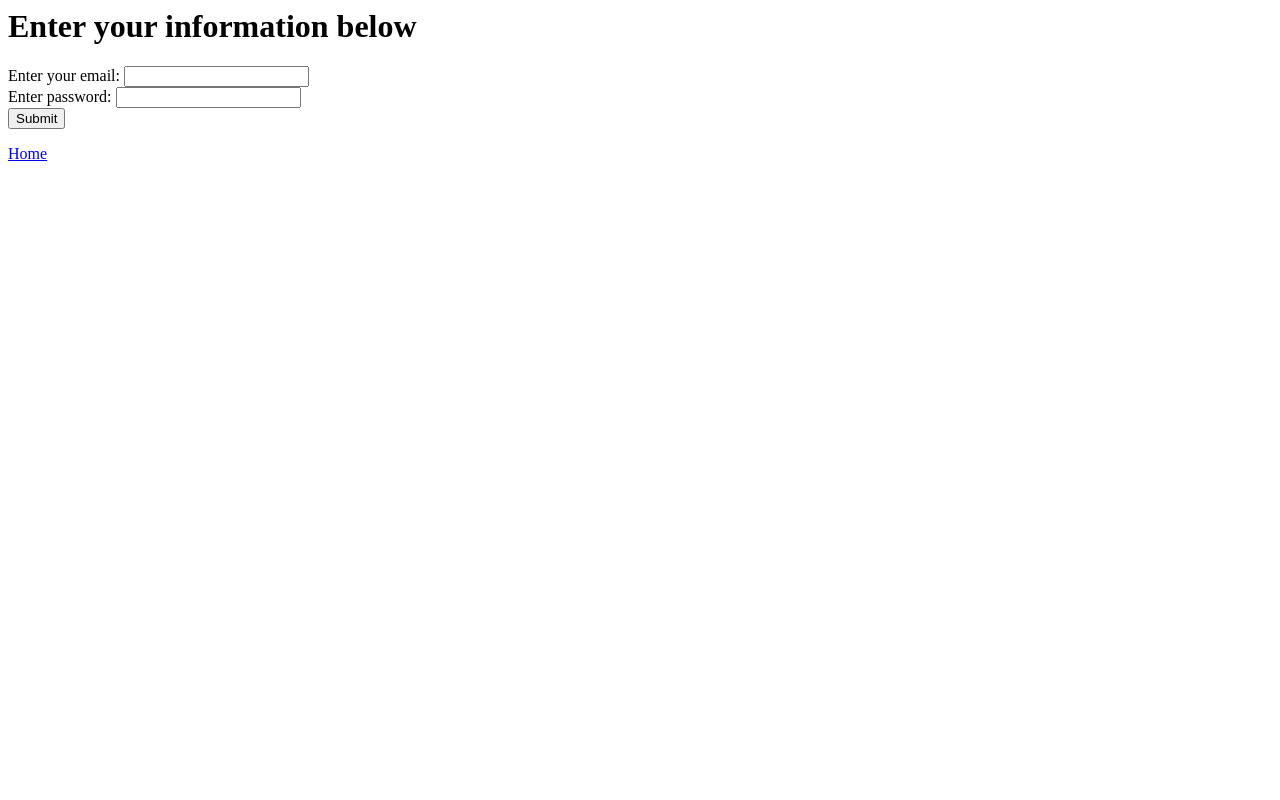
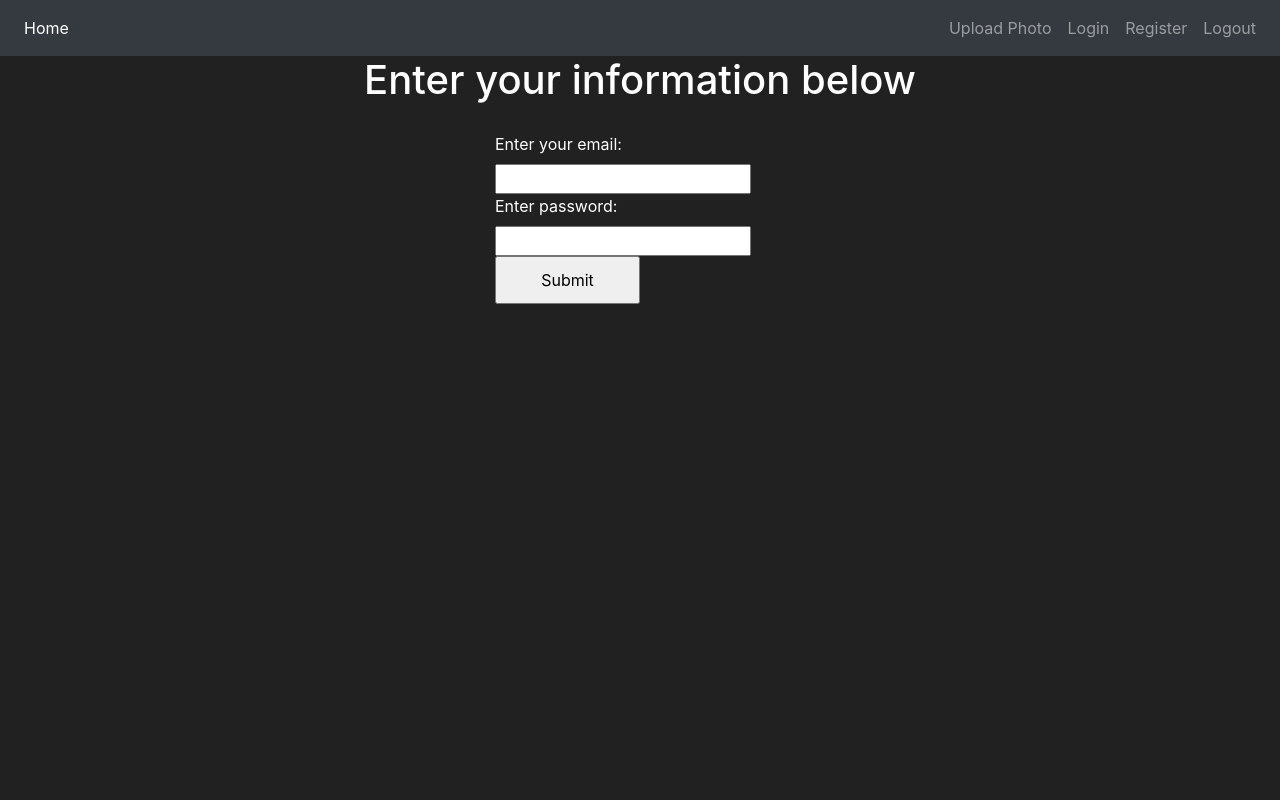
Before and after one commit to jiaQiu9/CS-460-PA1, a Flask app: page /register in a window 1280 px wide. Run offline with Flask 2, Linux system fonts and the light colour scheme; data comes from the database, SQL or seed files in the repository.

Commit message:
have most of the pages formated, but still need to format the login page

```diff
--- a/skeleton/skeleton/templates/register.html
+++ b/skeleton/skeleton/templates/register.html
@@ -1,22 +1,93 @@
 <!-- author ben lawson balawson@bu.edu -->
+
 <head>
+    <!-- Required meta tags -->
+    <meta charset="utf-8">
+    <meta name="viewport" content="width=device-width, initial-scale=1, shrink-to-fit=no">
+
+    <!-- Bootstrap CSS, make the page look better and formated -->
+    <link rel="stylesheet" href="https://cdn.jsdelivr.net/npm/bootstrap@4.3.1/dist/css/bootstrap.min.css"
+        integrity="sha384-ggOyR0iXCbMQv3Xipma34MD+dH/1fQ784/j6cY/iJTQUOhcWr7x9JvoRxT2MZw1T" crossorigin="anonymous">
+    <!-- name of the tab -->
+
     <title>Create an account!</title>
+
+
 </head>
+<!-- navigation bar -->
+<nav class="navbar navbar-expand-md navbar-dark bg-dark">
+    <!-- <a class="navbar-brand" href="#">Home</a> -->
+    <button class="navbar-toggler" type="button" data-toggle="collapse" data-target="#navbarNav">
+        <span class="navbar-toggler-icon"></span>
+    </button>
+    <div class="collapse navbar-collapse" id="navbarNav">
+
+        <!-- navigation bar options  -->
+        <ul class="navbar-nav mr-auto">
+            <li class="nav-item active">
+                <a class="nav-link" href="/home">Home <span class="sr-only">(current)</span></a>
+            </li>
+            <!-- <li class="nav-item">
+                      <a class="nav-link" href="#">Market</a>
+                  </li> -->
+        </ul>
+        <ul class="navbar-nav">
+            <li class="nav-item">
+                <a class="nav-link" href="/upload">Upload Photo</a>
+            </li>
+            <li class="nav-item">
+                <a class="nav-link" href="/login">Login</a>
+            </li>
+            <li class="nav-item">
+                <a class="nav-link" href="/register">Register</a>
+            </li>
+            <li class="nav-item">
+                <a class="nav-link" href="/logout">Logout</a>
+            </li>
+
+        </ul>
+    </div>
+</nav>
+
+
+
 {%if not supress%}
 <h1> Email already in use! Use another one or <a href="/login">login</a></h1>
 {% endif %}
+
 <body>
-        <div class="title">
+    <div class="cetner">
         <h1>Enter your information below</h1>
     </div>
-        <div id="content">
-            <form method="post" action="{{ url_for('register_user') }}">
+    <div id="content" class="center">
+        <form method="post" action="{{ url_for('register_user') }}" class="center">
             <label for="email">Enter your email:</label>
             <input type="email" name="email" /><br />
             <label for="password">Enter password:</label>
             <input type="password" name="password" /><br />
-                <input type="submit" />
+            <input type="submit" class="center"/>
         </form>
     </div>
 </body>
-<a href='/'>Home</a>
+
+
+
+
+<!-- dark mode for the web page -->
+<style>
+    body {
+        /* making the background to the specific color in hex */
+        background-color: #212121;
+        color: White;
+
+    }
+    h1 {
+  text-align: center;
+    }
+    .center {
+  margin: auto;
+  width: 50%;
+
+  padding: 10px;
+}
+</style>
--- a/skeleton/skeleton/templates/unauth.html
+++ b/skeleton/skeleton/templates/unauth.html
@@ -35,7 +35,7 @@
               </ul>
               <ul class="navbar-nav">
                                   <li class="nav-item">
-                    <a class="nav-link" href="/upload">Upload</a>
+                    <a class="nav-link" href="/upload">Upload Photo</a>
                 </li>
                   <li class="nav-item">
                       <a class="nav-link" href="/login">Login</a>
```
Also changed, not shown: skeleton/skeleton/templates/hello.html (+53 -8 lines), skeleton/skeleton/templates/home.html (+10 -3 lines). Lines whose indentation alone changed are shown as unchanged.
